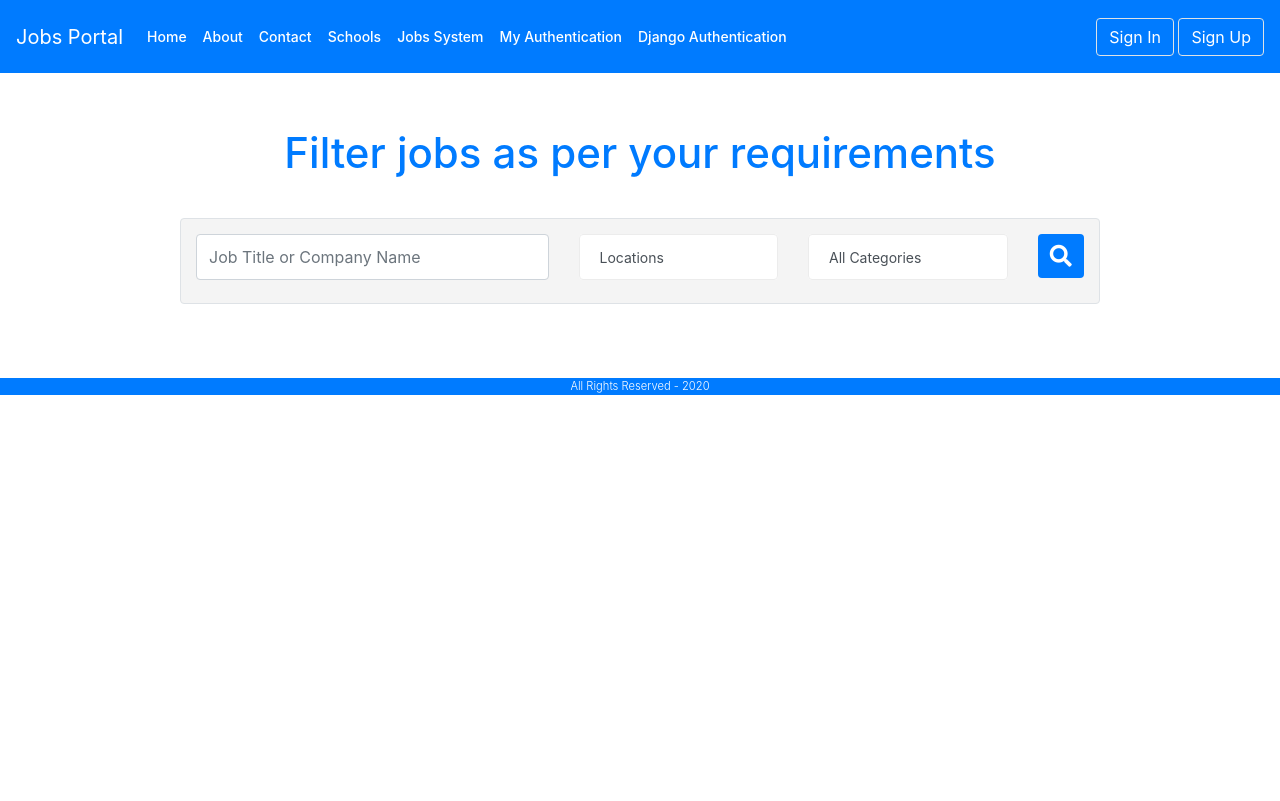
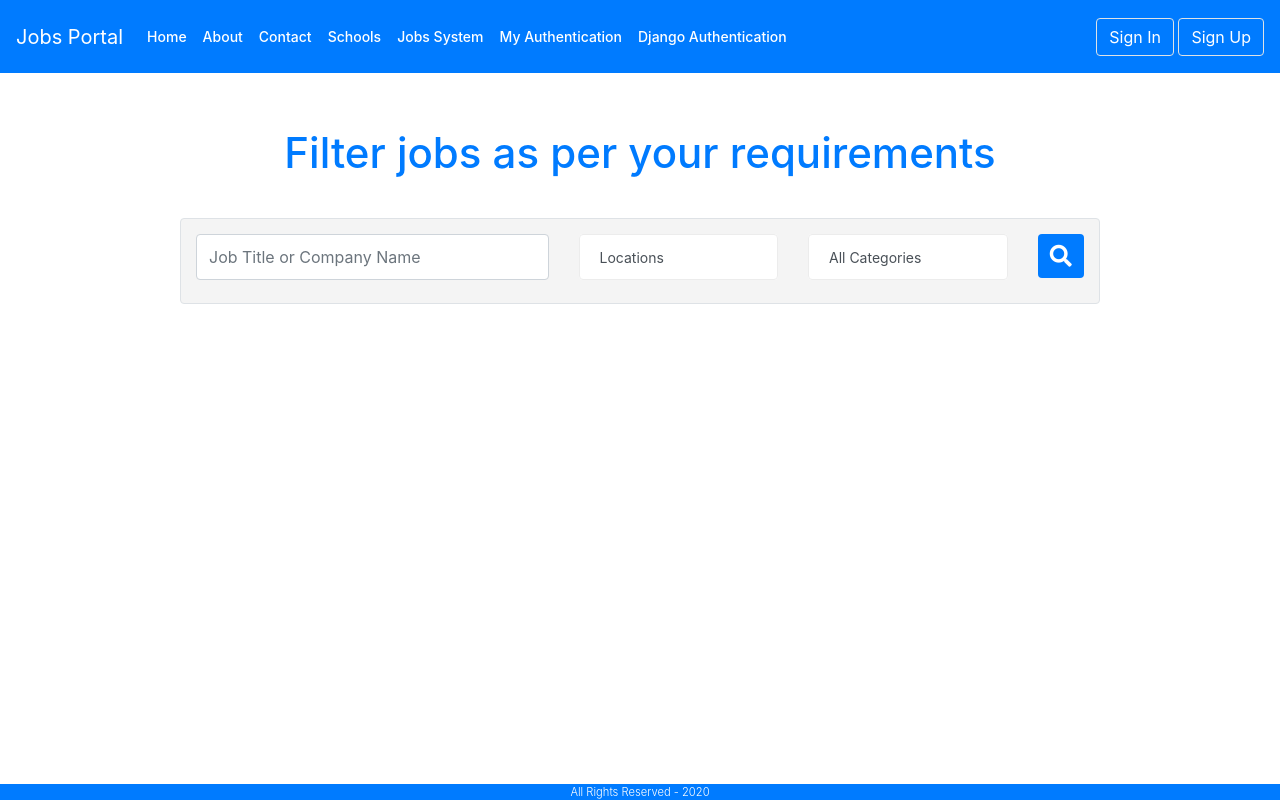
Before and after one commit to sulemanuzair/Job-Recommendation-System-and-Data-Science, a Django app: page / in a window 1280 px wide. Before the commit the page ends 395 px from the top, so only its background shows below. Run offline with Django 3.2, Linux system fonts and the light colour scheme; some libraries are stand-ins or nearby versions.

Commit message:
set footer at bottom of page or below content always

```diff
--- a/app/web_app_fyp/web_app_django/job_system/static/css/style.css
+++ b/app/web_app_fyp/web_app_django/job_system/static/css/style.css
@@ -1,3 +1,21 @@
+.application_page {
+	position: relative;
+	min-height: 100vh;
+}
+
+.application_page_without_footer {
+  padding-bottom: 1rem;    /* Footer height */
+}
+
+.footer {
+  position: absolute;
+  bottom: 0;
+  width: 100%;
+  height: 1rem;
+  color: white;
+  text-align: center;
+}
+
 .paginate {
 	text-align: center;
 	margin-top: 1em;
@@ -12,14 +30,6 @@
 	padding: 0.4em;
 }
 
-.footer {
-  position: fixed;
-  left: 0;
-  width: 100%;
-  color: white;
-  text-align: center;
-}
-
 .footer-text {
 	font-size: 0.7rem;
 }
--- a/app/web_app_fyp/web_app_django/job_system/views/application.html
+++ b/app/web_app_fyp/web_app_django/job_system/views/application.html
@@ -15,6 +15,8 @@
 		<title>Jobs System {% block title %} {% endblock %}</title>
 	</head>
 	<body>
+		<div class='application_page'>
+			<div class='application_page_without_footer'>
 				{% include '_navbar.html' %}
 
 				{% if form.errors %}
@@ -26,6 +28,8 @@
 
 				{% block content %} {% endblock %}
 				<br>
+			</div>
 			{% include '_footer.html' %}
+		</div>
 	</body>
 </html>
```
Lines whose indentation alone changed are shown as unchanged.
